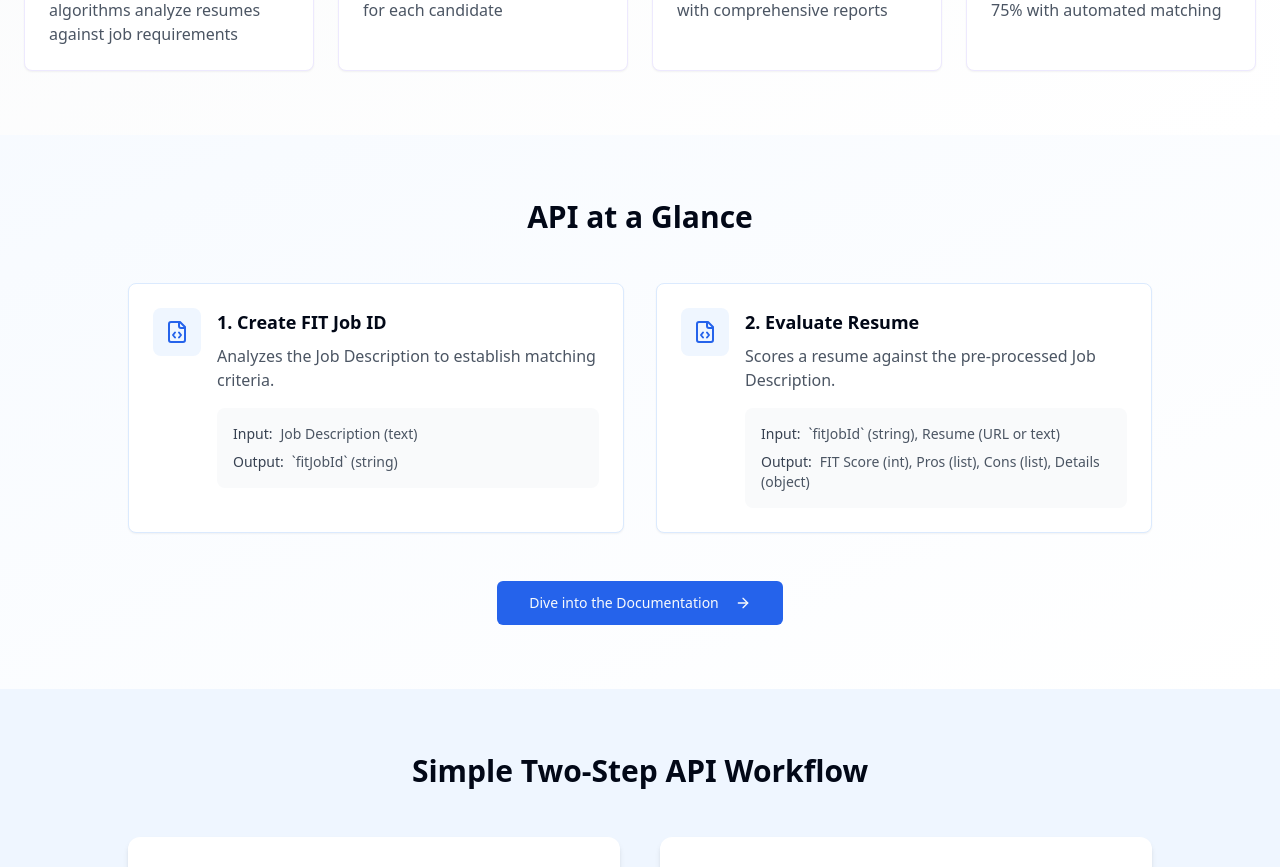
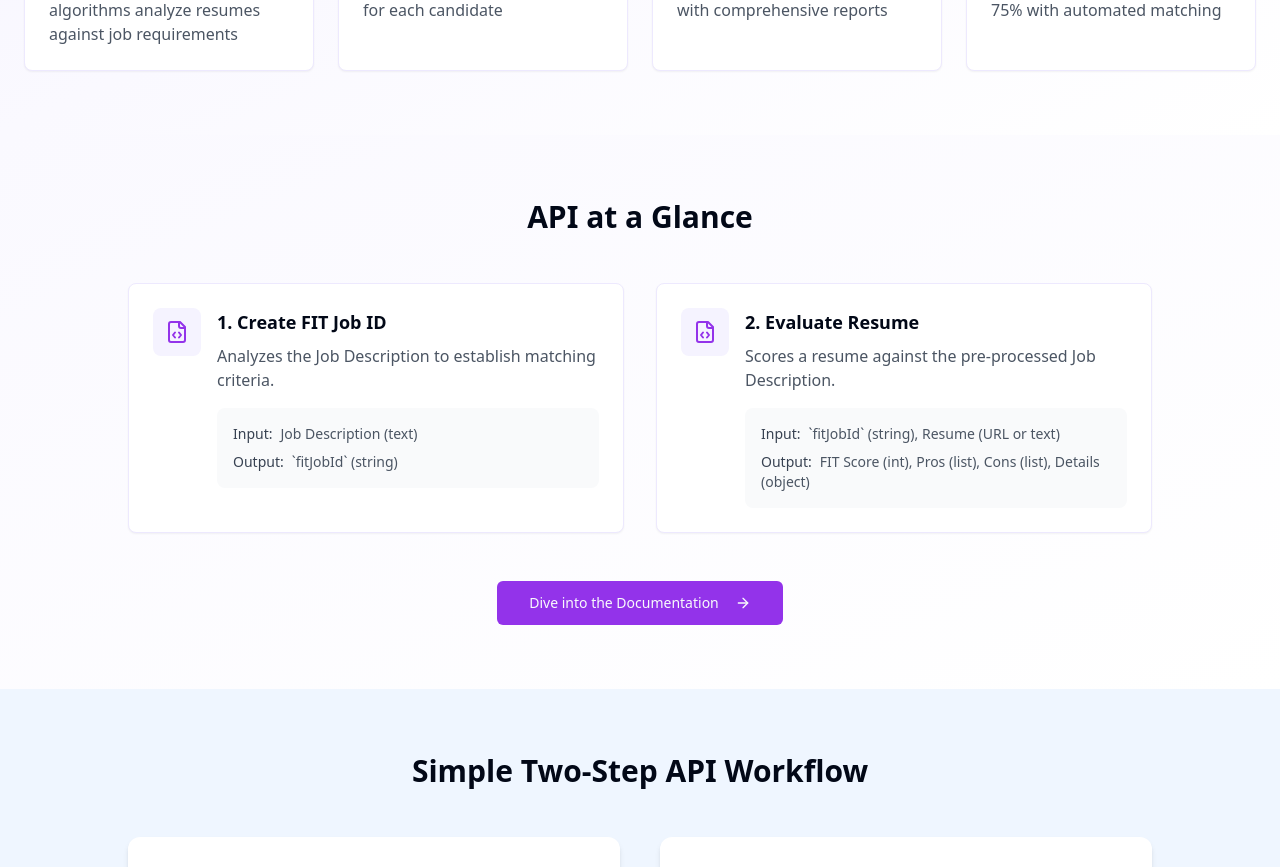
Before and after one commit to kamalkantgupta/temp, a React (Vite) app: page /fit-score-agent in a window 1280 px wide. Shown: the part 1240-2107 px from the top of the page. Built offline with nearby package versions, Linux system fonts and the light colour scheme.

Commit message:
Refactor: Improve internal page styling
Remove unnecessary content and apply consistent theming to internal pages.

```diff
--- a/src/components/InternalHeroSection.tsx
+++ b/src/components/InternalHeroSection.tsx
@@ -39,7 +39,7 @@ const InternalHeroSection = ({
             >
               {tagText}
             </div>
-            <h1 className="text-4xl md:text-5xl font-bold leading-tight">
+            <h1 className="text-4xl md:text-5xl font-bold leading-tight bg-gradient-to-r from-purple-600 to-purple-400 bg-clip-text text-transparent">
               {headline}
             </h1>
             <p className="text-lg md:text-xl text-gray-700 dark:text-gray-300">
--- a/src/components/sections/ApiRequestsOverview.tsx
+++ b/src/components/sections/ApiRequestsOverview.tsx
@@ -25,7 +25,7 @@ const ApiRequestsOverview = ({
   cta,
 }: ApiRequestsOverviewProps) => {
   return (
-    <section className="w-full py-16 bg-gradient-to-br from-blue-50/50 to-white dark:from-gray-900 dark:to-gray-950">
+    <section className="w-full py-16 bg-gradient-to-br from-purple-50/50 to-white dark:from-gray-900 dark:to-gray-950">
       <div className="container mx-auto px-4 md:px-6">
         <div className="text-center mb-12">
           <h2 className="text-3xl font-bold mb-4">{title}</h2>
@@ -33,11 +33,11 @@ const ApiRequestsOverview = ({
 
         <div className="grid grid-cols-1 md:grid-cols-2 gap-8 max-w-5xl mx-auto">
           {apis.map((api, index) => (
-            <Card key={index} className="overflow-hidden border-blue-100 dark:border-blue-900/50">
+            <Card key={index} className="overflow-hidden border-purple-100 dark:border-purple-900/50">
               <CardContent className="p-6">
                 <div className="flex items-start gap-4">
-                  <div className="p-3 rounded-lg bg-blue-50 dark:bg-blue-900/30">
-                    <FileCode className="h-6 w-6 text-blue-600 dark:text-blue-400" />
+                  <div className="p-3 rounded-lg bg-purple-50 dark:bg-purple-900/30">
+                    <FileCode className="h-6 w-6 text-purple-600 dark:text-purple-400" />
                   </div>
                   <div className="flex-1">
                     <h3 className="text-lg font-semibold mb-2">{api.name}</h3>
@@ -62,7 +62,7 @@ const ApiRequestsOverview = ({
         <div className="text-center mt-12">
           <Button
             size="lg"
-            className="bg-blue-600 hover:bg-blue-700"
+            className="bg-purple-600 hover:bg-purple-700"
             asChild
           >
             <a href={cta.link}>
--- a/src/components/sections/OverviewSection.tsx
+++ b/src/components/sections/OverviewSection.tsx
@@ -35,7 +35,7 @@ const OverviewSection = ({
   ];
 
   return (
-    <section className="w-full py-16 bg-gradient-to-br from-gray-50 to-white dark:from-gray-950 dark:to-gray-900">
+    <section className="w-full py-16 bg-gradient-to-br from-purple-50 to-white dark:from-gray-950 dark:to-gray-900">
       <div className="container mx-auto px-4 md:px-6">
         <div className="max-w-4xl mx-auto text-center mb-12">
           <h2 className="text-3xl md:text-4xl font-bold bg-gradient-to-r from-purple-600 to-purple-400 bg-clip-text text-transparent mb-6">
```
